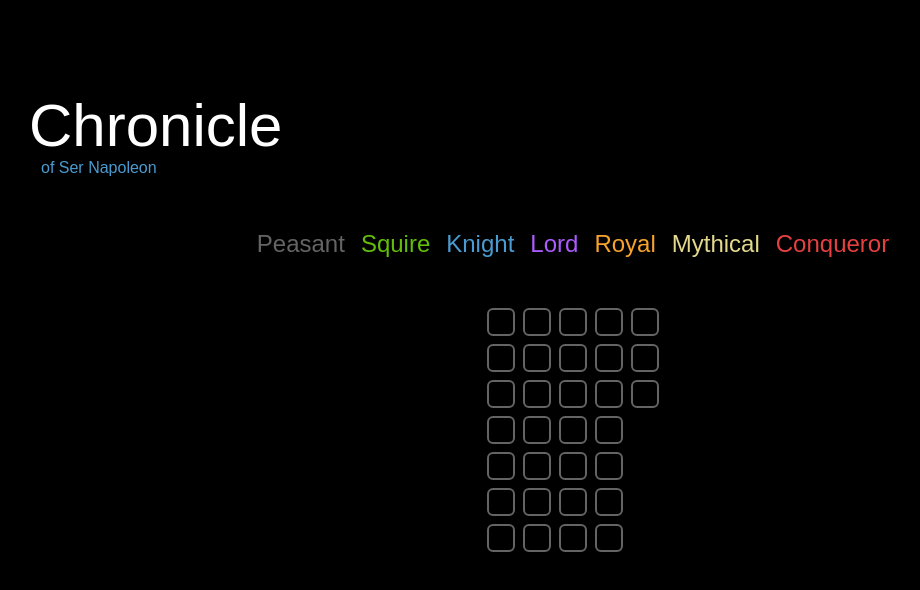
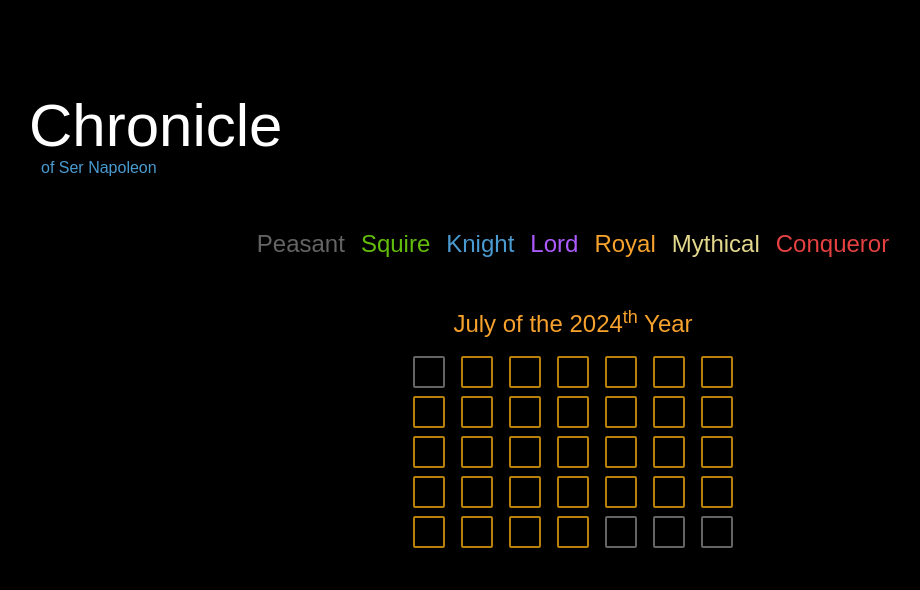
Before and after one commit to cokefryburger/chronicle, a Next.js app: page / in a window 1280 px wide. Shown: the top 590 px of the page, without its empty margins (67-987 px from the left). Built offline with nearby package versions, Linux system fonts and the light colour scheme; a web font is replaced by a local one.

Commit message:
horizontal grid

```diff
--- a/src/app/page.tsx
+++ b/src/app/page.tsx
@@ -3,7 +3,7 @@ import { VStack, HStack } from "@/components/stacks";
 
 type gender = "male" | "female";
 
-class Character {
+export class Character {
   name:      string;
   rank:      rank;
   stats:     stat[];
@@ -40,7 +40,7 @@ class rank {
   rarity: rarity;
   title:  string;
   suffix: boolean = false;
-  xp:     number = 0;
+  xp:     number  = 0;
 
   constructor(name: string, title: string, rarity: rarity, opts: { xp: number, suffix?: boolean }) {
     this.name   = name;
@@ -104,29 +104,42 @@ export default function Home() {
   );
 }
 
-class ChronicleMonth {
-  month:        number;
-  year:         number;
+export class ChronicleMonth {
+  month: number; // 1-indexed
+  year: number;
   amountOfDays: number;
   startWeekday: number;
+  endWeekday: number;
 
   constructor(month: number, year: number) {
-    this.month        = month;
-    this.year         = year;
+    this.month = month;
+    this.year = year;
     this.amountOfDays = new Date(year, month, 0).getDate();
     this.startWeekday = new Date(year, month - 1, 1).getDay();
+    this.endWeekday = new Date(year, month, 0).getDay();
   }
 
+  /* Returns the amount rows needed to display the month considering the start weekday */
   get rows(): number {
     return Math.ceil((this.amountOfDays + this.startWeekday) / 7);
   }
 
+  /* Returns the amount of columns needed to display the month considering how many days in its last week */
   get cols(): number {
     return Math.ceil(this.amountOfDays / 7);
   }
 
+  /* Returns whether or not the given day is in the cells of a month chart */
+  dayInMonth(week: number, day: number): boolean {
+    return (
+      week * 7 + day >= this.startWeekday &&
+      week * 7 - this.startWeekday + day < this.amountOfDays
+    );
+  }
+
+  /* Returns the amount of days in the given week */
   daysForWeek(week: number): number {
-    return Math.min(7, this.amountOfDays - (week * 7));
+    return Math.min(7, this.amountOfDays - week * 7);
   }
 }
 
@@ -134,34 +147,35 @@ const monthNames = [
   "January", "February", "March", "April", "May", "June", "July", "August", "September", "October", "November", "December"
 ];
 
-function Stats({ character }: { character: Character }) {
+function Stats({ character, angle = 'cols' }: { character: Character, angle?: 'cols' | 'rows' }) {
   var currYearVal = new Date().getFullYear();
   var currMonthVal = new Date().getMonth();
 
   var months: ChronicleMonth[] = [];
-  for (var i = 1; i <= 12; i++)
-    months.push(new ChronicleMonth(i, currYearVal));
+  for (var i = 1; i <= 12; i++) months.push(new ChronicleMonth(i, currYearVal));
   const currMonth = months[currMonthVal];
 
   return (
     <VStack className="items-center space-y-4 text-2xl text-[#f7a22d] font-gaelic">
-      {/* <div>
+      <div>
         <h3>
-          The {currYearVal}
-          <sup>th</sup> Year
+          {monthNames[currMonthVal]}{" "} of the {currYearVal}<sup>th</sup> Year
         </h3>
-      </div> */}
+      </div>
       <div>
-        {/* single month cols of 7 days for now */}
-        <HStack>
-          {Array.from({ length: currMonth.cols }).map((_, id) => (
-            <VStack key={id}>
-              {Array.from({ length: currMonth.daysForWeek(id) }).map((_, id) => (
-                <div key={id} className="w-7 h-7 border-2 border-[#646464] rounded-md" />
+        <VStack className="space-y-2">
+          {Array.from({ length: currMonth.rows }).map((_, week) => (
+            <HStack className="space-x-4" key={week}>
+              {Array.from({ length: 7 }).map((_, day) => (
+                <div
+                  key={day}
+                  className="w-8 h-8 border-2 rounded-[2px]"
+                  style={{ borderColor: currMonth.dayInMonth(week, day) ? "#b87f0d" : "#646464" }}
+                />
               ))}
-            </VStack>
+            </HStack>
           ))}
-        </HStack>
+        </VStack>
       </div>
     </VStack>
   );
--- /dev/null
+++ b/src/components/scrap.tsx
@@ -0,0 +1,28 @@
+import { Character, ChronicleMonth } from "@/app/page";
+import { HStack, VStack } from "./stacks";
+
+function VerticalStats({ character }: { character: Character }) {
+	var currYearVal = new Date().getFullYear();
+	var currMonthVal = new Date().getMonth();
+
+	var months: ChronicleMonth[] = [];
+	for (var i = 1; i <= 12; i++)
+	  months.push(new ChronicleMonth(i, currYearVal));
+	const currMonth = months[currMonthVal];
+
+	return (
+	  <VStack className="items-center space-y-4 text-2xl text-[#f7a22d] font-gaelic">
+		<div>
+		  <HStack>
+			{Array.from({ length: currMonth.cols }).map((_, id) => (
+			  <VStack key={id}>
+				{Array.from({ length: currMonth.daysForWeek(id) }).map((_, id) => (
+				  <div key={id} className="w-7 h-7 border-2 border-[#646464] rounded-md" />
+				))}
+			  </VStack>
+			))}
+		  </HStack>
+		</div>
+	  </VStack>
+	);
+  }
```
